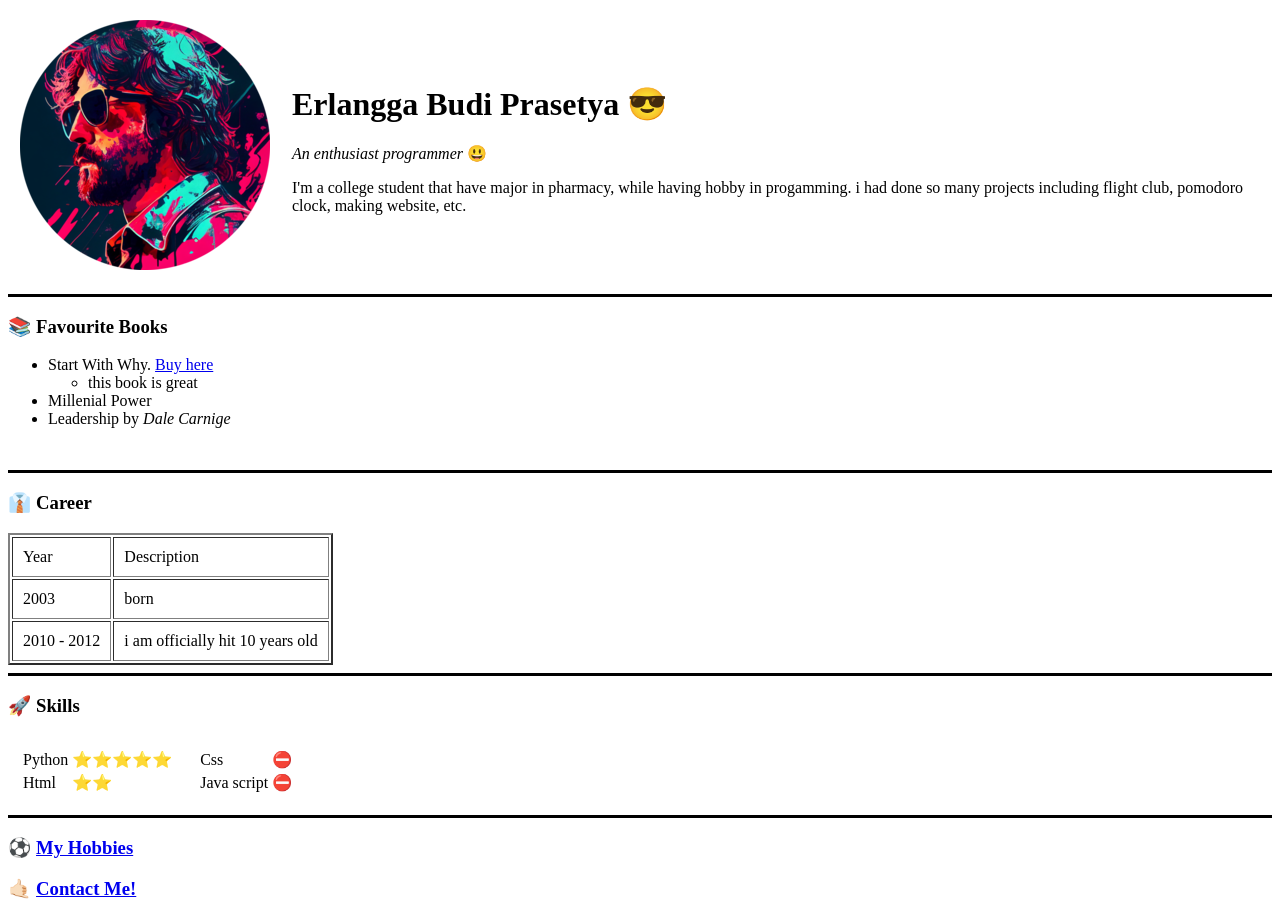
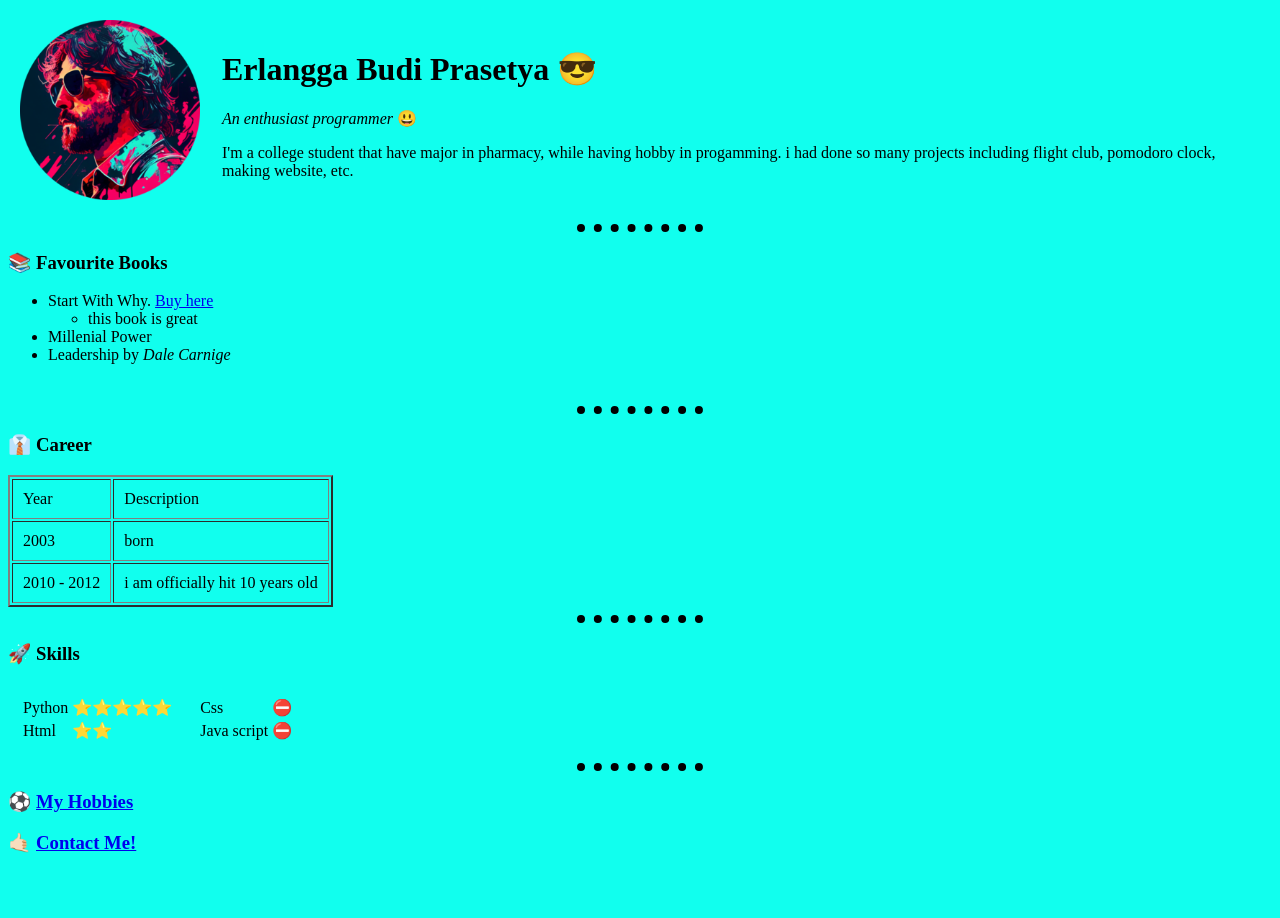
Before and after one commit to Erlangsbp/my-cv, a plain HTML site: page index.html in a window 1280 px wide. After the commit the page ends 872 px from the top, so only its background shows below. Drawn offline with Linux system fonts and the light colour scheme.

Commit message:
Update index.html

```diff
--- a/index.html
+++ b/index.html
@@ -11,6 +11,23 @@
     content="This is Erlangga personal website. there is some good stuff inside"
     >
     <title>Welcome: ✧Erlangga</title>
+    <style>
+        body {
+            background-color: #11ffeeff;
+            font-size: 1rem;
+        }
+
+        hr {
+            border: none;
+            border-top: 8px dotted black;
+            border-top-color: black;
+            background-color: transparent;
+            width: 10%;
+        }
+        img {
+            height: 180px;
+        }
+    </style>
 </head>
 
 <body> <!-- dan body -->
```
